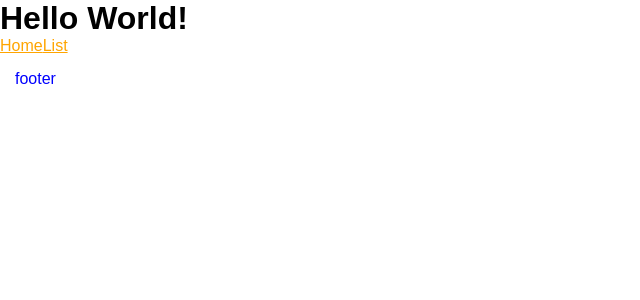
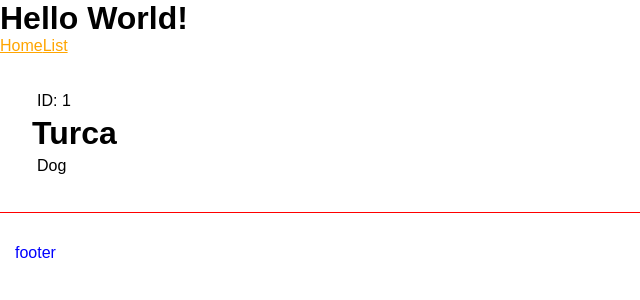
Before and after one commit to AlexiaCazale/primeiro_projeto_angular, an Angular app: page /list/1 in a window 1280 px wide. Before the commit this address led to /. Shown: the top 300 px of the page, without its empty margins (0-640 px from the left). Built offline with nearby package versions, Linux system fonts and the light colour scheme; data requests are answered from the project's data file.

Commit message:
Criando dynamic routes - seleção dos animais da list-render e exibição deles em uma nova página

```diff
--- a/src/app/Animal.ts
+++ b/src/app/Animal.ts
@@ -1,4 +1,5 @@
 export interface Animal {
+    id: number
     name: string
     type: string
     age: number
--- a/src/app/app-routing.module.ts
+++ b/src/app/app-routing.module.ts
@@ -2,10 +2,12 @@
 import { RouterModule, Routes } from '@angular/router';
 import { FirstComponentComponent } from './components/first-component/first-component.component';
 import { ListRenderComponent } from './components/list-render/list-render.component';
+import { ItemDetailComponent } from './components/item-detail/item-detail.component';
 
 const routes: Routes = [
   {path: '', component: FirstComponentComponent},
-  {path: 'list', component: ListRenderComponent}
+  {path: 'list', component: ListRenderComponent}, //permite a rota para o conteúdo do list-render
+  {path: 'list/:id', component: ItemDetailComponent}
 ];
 
 @NgModule({
--- a/src/app/app.module.ts
+++ b/src/app/app.module.ts
@@ -15,6 +15,7 @@
 import { ListRenderComponent } from './components/list-render/list-render.component';
 import { PipesComponent } from './components/pipes/pipes.component';
 import { TwoWayBindingComponent } from './components/two-way-binding/two-way-binding.component';
+import { ItemDetailComponent } from './components/item-detail/item-detail.component';
 
 @NgModule({
   declarations: [
@@ -28,7 +29,8 @@
     ChangeNumberComponent,
     ListRenderComponent,
     PipesComponent,
-    TwoWayBindingComponent
+    TwoWayBindingComponent,
+    ItemDetailComponent
   ],
   imports: [
     BrowserModule,
--- /dev/null
+++ b/src/app/components/item-detail/item-detail.component.html
@@ -0,0 +1,7 @@
+<!-- <p>ID: {{ animal.id }}</p> -->
+
+<div class="class" *ngIf="animal">
+    <p>ID: {{ animal.id }}</p>
+    <h1>{{ animal.name }}</h1>
+    <p>{{ animal.type }}</p>
+</div>
--- /dev/null
+++ b/src/app/components/item-detail/item-detail.component.ts
@@ -0,0 +1,28 @@
+import { Component, OnInit } from '@angular/core';
+import { ActivatedRoute } from '@angular/router';
+
+import { Animal } from 'src/app/Animal';
+
+import { ListService } from 'src/app/services/list.service';
+
+@Component({
+  selector: 'app-item-detail',
+  templateUrl: './item-detail.component.html',
+  styleUrls: ['./item-detail.component.css']
+})
+export class ItemDetailComponent implements OnInit {
+  animal?: Animal;
+
+  constructor(private listService: ListService, private route: ActivatedRoute) {
+    this.getAnimal()
+  }
+
+  ngOnInit(): void {
+  }
+
+  getAnimal() {
+    const id = Number(this.route.snapshot.paramMap.get("id"));
+    this.listService.getItem(id).subscribe((animal) => (this.animal = animal));
+  }
+
+}
--- a/src/app/components/list-render/list-render.component.html
+++ b/src/app/components/list-render/list-render.component.html
@@ -2,7 +2,7 @@
     <h2>Animais: </h2>
     <ul>
         <li *ngFor="let animal of animals">
-            Nome: {{animal.name}} -
+            Nome: <a routerLink="/list/{{ animal.id }}">{{animal.name}}</a> -
             Tipo: {{animal.type}}
             <button (click)="showAge(animal)">Show Age</button> <!--Função em list-render.componentes.ts!-->
             <button (click)="removeAnimal(animal)">Excluir</button>
--- a/src/app/services/list.service.ts
+++ b/src/app/services/list.service.ts
@@ -22,4 +22,8 @@
   getAll(): Observable<Animal[]> {
     return this.http.get<Animal[]>(this.apiUrl);
   }
+
+  getItem(id: number): Observable<Animal>{
+    return this.http.get<Animal>(`${this.apiUrl}/${id}`);
+  }
 }
```
Also changed, not shown: src/app/components/item-detail/item-detail.component.css (added), 1 other file (tests, documents, lock files or other folders).
